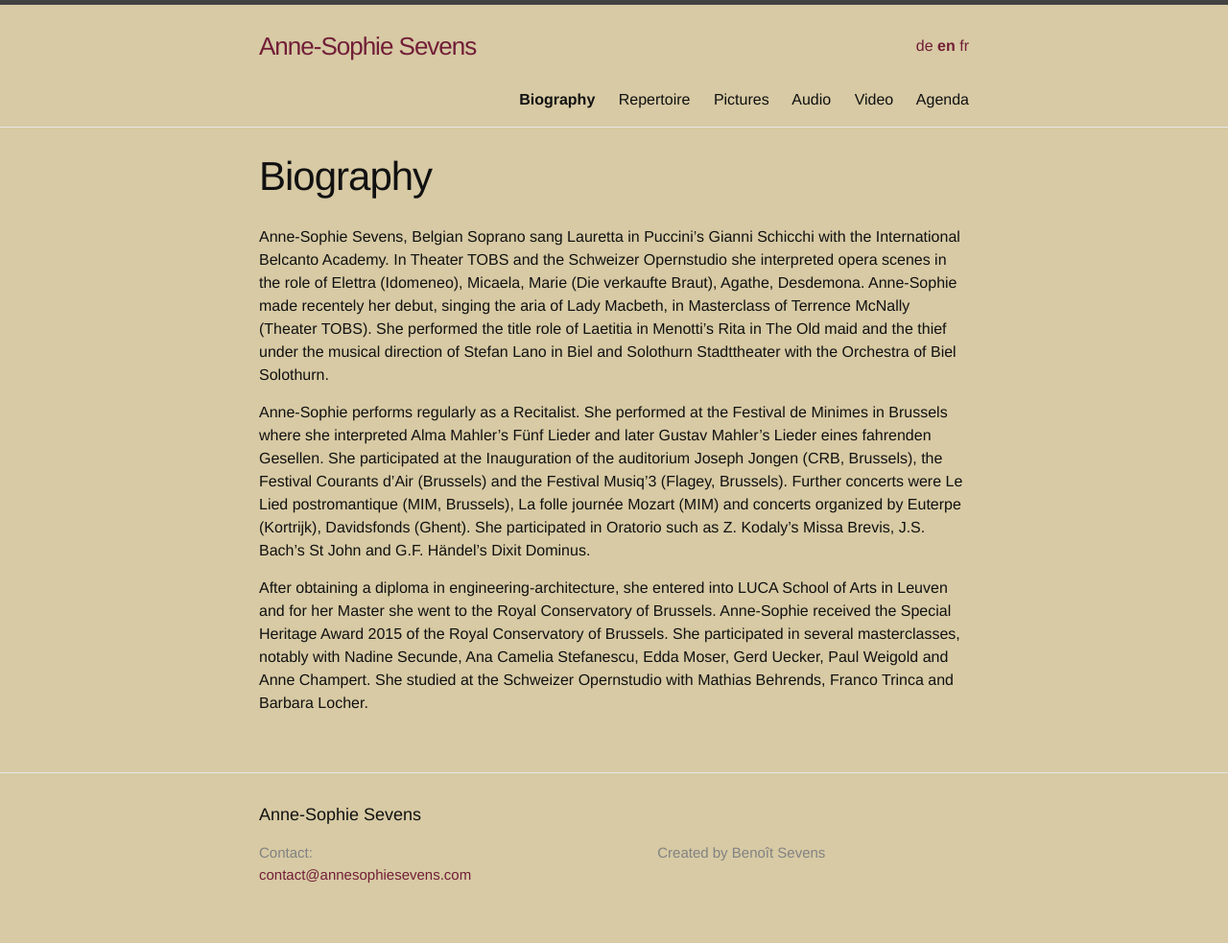
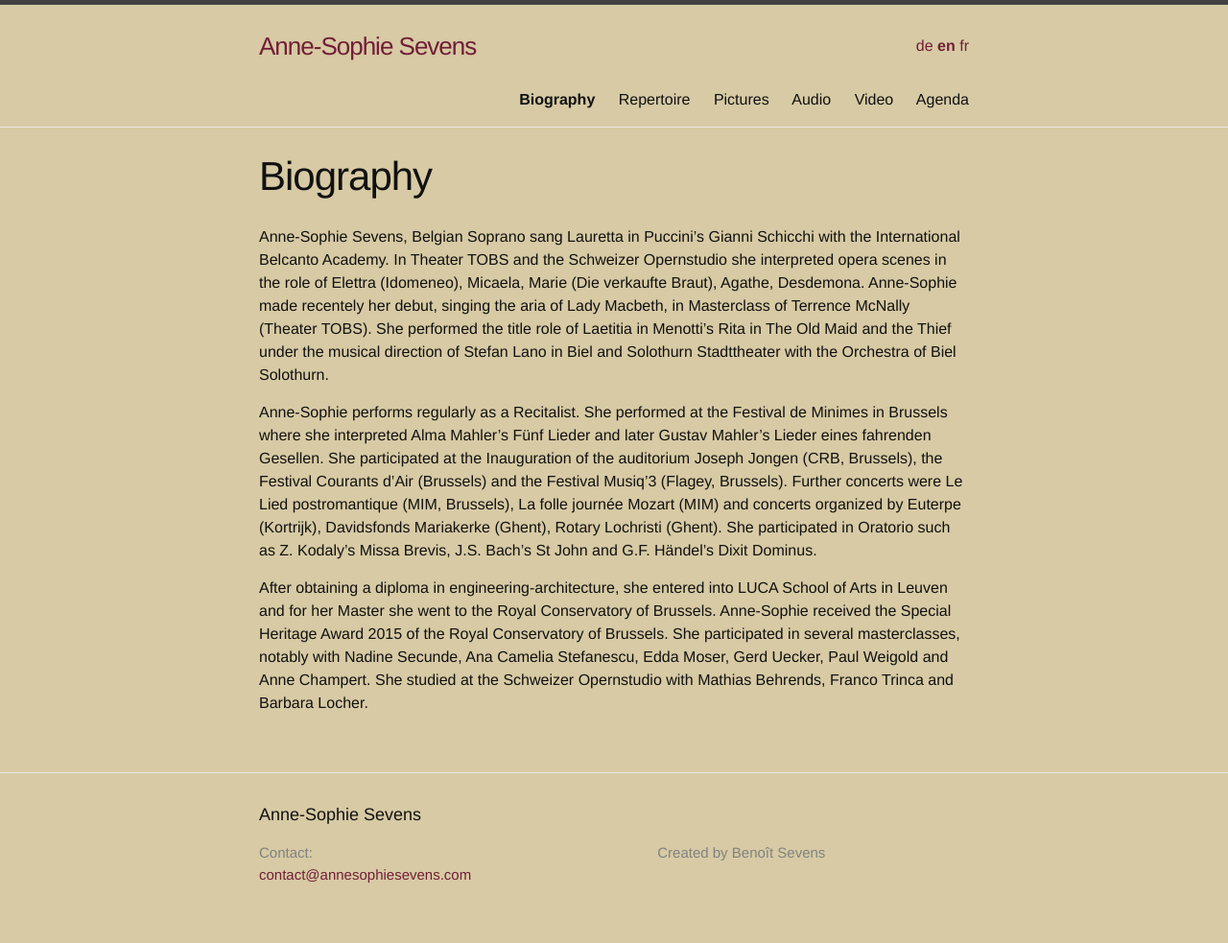
Before and after one commit to annesophie-sevens/annesophie-sevens.github.io, a Jekyll site: the page built from biography-en.md, in a window 1280 px wide. Shown: the whole page at 96% size. Built offline with Jekyll 4.4.1, drawn with Linux system fonts in a browser that asks for light colours.

Commit message:
Update biography-en.md

```diff
--- a/biography-en.md
+++ b/biography-en.md
@@ -11,8 +11,8 @@ ref: biography
 
 Anne-Sophie Sevens, Belgian Soprano sang Lauretta in Puccini’s Gianni Schicchi with the International Belcanto Academy. In Theater TOBS and the Schweizer Opernstudio she interpreted opera scenes in the role of Elettra (Idomeneo), Micaela, Marie (Die verkaufte Braut), Agathe, Desdemona.
 Anne-Sophie made recentely her debut, singing the aria of Lady Macbeth, in Masterclass of Terrence McNally (Theater TOBS).
-She performed the title role of Laetitia in Menotti’s Rita in The Old maid and the thief under the musical direction of Stefan Lano in Biel and Solothurn Stadttheater with the Orchestra of Biel Solothurn.
+She performed the title role of Laetitia in Menotti’s Rita in The Old Maid and the Thief under the musical direction of Stefan Lano in Biel and Solothurn Stadttheater with the Orchestra of Biel Solothurn.
 
-Anne-Sophie performs regularly as a Recitalist. She performed at the Festival de Minimes in Brussels where she interpreted Alma Mahler’s Fünf Lieder and later Gustav Mahler’s Lieder eines fahrenden Gesellen. She participated at the Inauguration of the auditorium Joseph Jongen (CRB, Brussels), the Festival Courants d’Air (Brussels) and the Festival Musiq’3 (Flagey, Brussels). Further concerts were Le Lied postromantique (MIM, Brussels), La folle journée Mozart (MIM) and concerts organized by Euterpe (Kortrijk), Davidsfonds (Ghent). She participated in Oratorio such as Z. Kodaly’s Missa Brevis, J.S. Bach’s St John and G.F. Händel’s Dixit Dominus.
+Anne-Sophie performs regularly as a Recitalist. She performed at the Festival de Minimes in Brussels where she interpreted Alma Mahler’s Fünf Lieder and later Gustav Mahler’s Lieder eines fahrenden Gesellen. She participated at the Inauguration of the auditorium Joseph Jongen (CRB, Brussels), the Festival Courants d’Air (Brussels) and the Festival Musiq’3 (Flagey, Brussels). Further concerts were Le Lied postromantique (MIM, Brussels), La folle journée Mozart (MIM) and concerts organized by Euterpe (Kortrijk), Davidsfonds Mariakerke (Ghent), Rotary Lochristi (Ghent). She participated in Oratorio such as Z. Kodaly’s Missa Brevis, J.S. Bach’s St John and G.F. Händel’s Dixit Dominus.
 
 After obtaining a diploma in engineering-architecture, she entered into LUCA School of Arts in Leuven and for her Master she went to the Royal Conservatory of Brussels. Anne-Sophie received the Special Heritage Award 2015 of the Royal Conservatory of Brussels. She participated in several masterclasses, notably with Nadine Secunde, Ana Camelia Stefanescu, Edda Moser, Gerd Uecker, Paul Weigold and Anne Champert. She studied at the Schweizer Opernstudio with Mathias Behrends, Franco Trinca and Barbara Locher.
```
